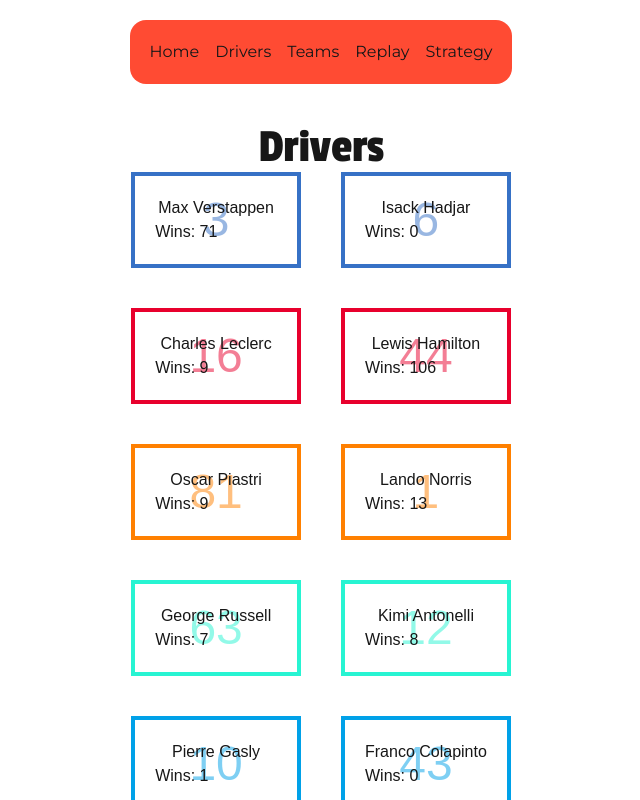
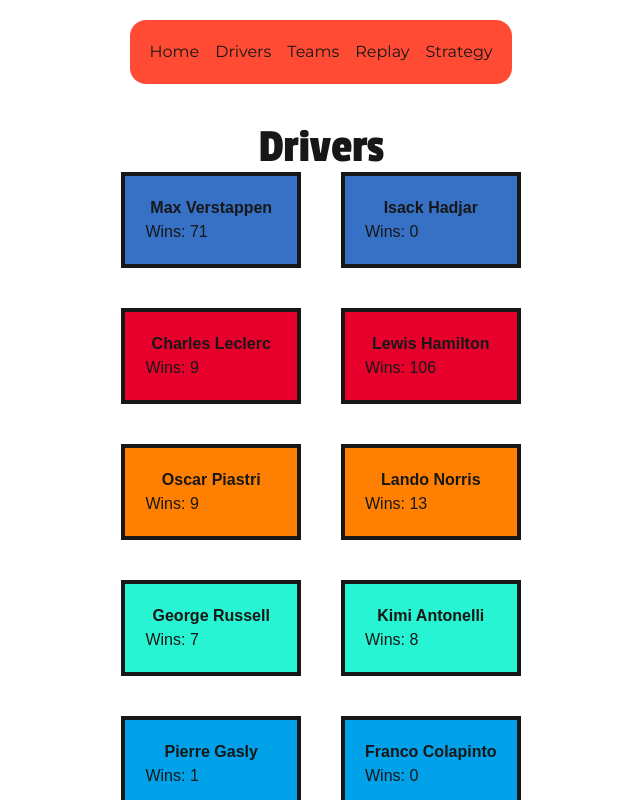
Before and after one commit to hiralsinghal/thirdspace-f1, a Next.js app: page /drivers in a window 1280 px wide. Shown: the top 800 px of the page, without its empty margins (319-959 px from the left). Built offline with nearby package versions, Linux system fonts and the light colour scheme; a web font is replaced by a local one.

Commit message:
trying out different tailwind stuff for numbers and background

```diff
--- a/src/components/DriverCard.tsx
+++ b/src/components/DriverCard.tsx
@@ -2,9 +2,9 @@
 
 export default function DriverCard({ driver }: {driver: Driver}) {
     return (
-        <div className="relative border-4 p-5" style={{borderColor:driver.teamColor}}>
-            <span className="absolute -z-1 inset-x-0 text-5xl text-center opacity-50 text-shadow-black-300" style={{color:driver.teamColor}}>{driver.number}</span>
-            <h2 className="text-center">{driver.firstName} {driver.lastName}</h2>
+        <div className="relative border-4 p-5" style={{backgroundColor:driver.teamColor}}>
+            <span className="absolute -z-1 inset-x-0 text-5xl text-center opacity-50 text-shadow-black-300" style={{ color:`color-mix(in srgb, ${driver.teamColor} 100%, white 60%)` }}>{driver.number}</span>
+            <h2 className="text-center font-bold">{driver.firstName} {driver.lastName}</h2>
             <p>Wins: {driver.wins}</p>
         </div>
 
```
